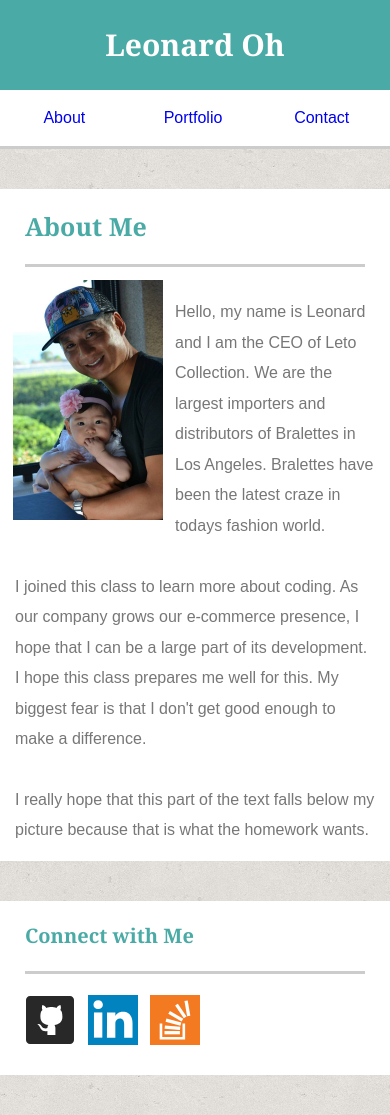
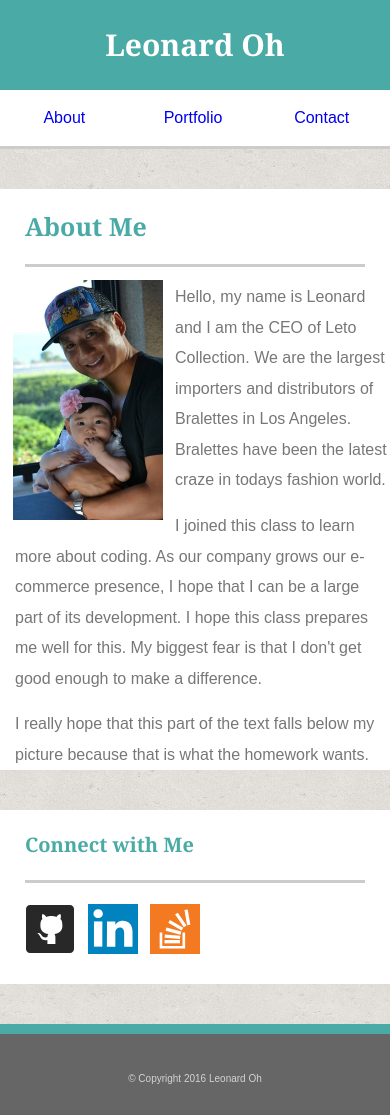
Before and after one commit to letocollection/Portfolio, a plain HTML site: page assignment1/index.html in a window 390 px wide. Shown: the top 1115 px of the page. Drawn offline with Linux system fonts and the light colour scheme.

Commit message:
assignment1

```diff
--- a/assignment1/assets/css/style.css
+++ b/assignment1/assets/css/style.css
@@ -220,71 +220,31 @@ footer {
 	text-decoration: none;
 }
 
-/*footer, .push{
-	height: 100px;
-} //not sure why this messes up the screen??*/
-
 @media screen and (max-width:980px){
 
 	.header_content{
-		width: 100%;
+		max-width: 803px;
 	}
 
-	/*h1{
-		float: left;
-	}
-
-	#toplinks{
-		float: right;
-	}*/
 
 	.container2{
-		max-width: 960px;
+		max-width: 803px;
 		width: 100%;
 	}
 
 	.about_me{
-		width: 67.7%;
+		width: 59%;
 		margin: auto;
 	}
 
 	.connect{
 		width: 270px;
-		margin-left: 40px;
-		float:left;
+		float:right;
 
 	}
 
 }
 
-@media screen and (max-width:959px){
-
-	.header_content{
-		width: 100%;
-	}
-	.connect{
-		width: 100%;
-		margin-top: 40px;
-		margin-left: 0;
-	}
-
-	.about_me,
-	.portfolio,
-	.contact{
-		width: 100%;
-	}
-
-	h3{
-		text-align: left;
-	}
-
-	p{
-		margin: 15px;
-	}
-
-	ul.thumbnailbox{
-		margin-left: 25px;
-	}
 
 @media screen and (max-width:768px){
 	.about_me{
@@ -305,12 +265,24 @@ footer {
 		margin-left: 25px;
 	}
 
+	.header_content{
+		max-width: 700px;
+	}
+
+	.container2{
+		max-width: 700px;
+	}
+
 }
 
 @media screen and (max-width:640px){
 
 	header{
 		width: 100%;
+	}
+
+	.container2{
+		max-width:590px;
 	}
 
 	.header_content{
@@ -345,9 +317,4 @@ footer {
 		height: 50%;
 	}
 
-	/*li.links{
-		border: none;
-		width: 33%;
-	}*/
-
 }
```
